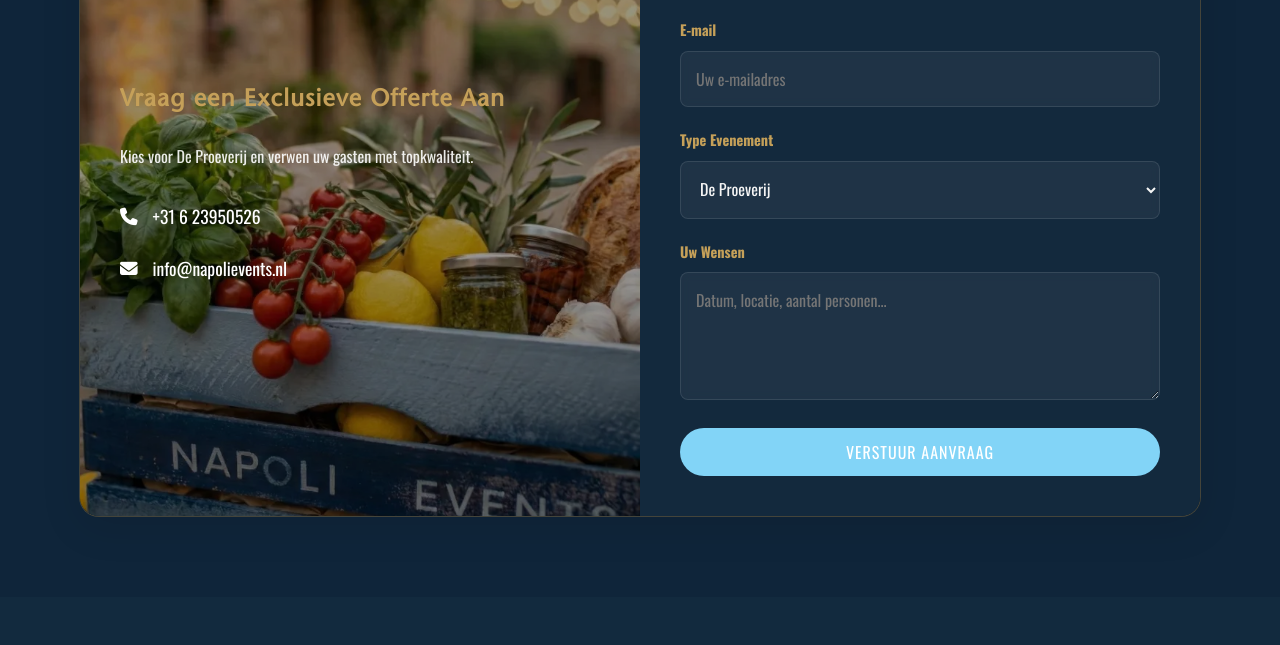
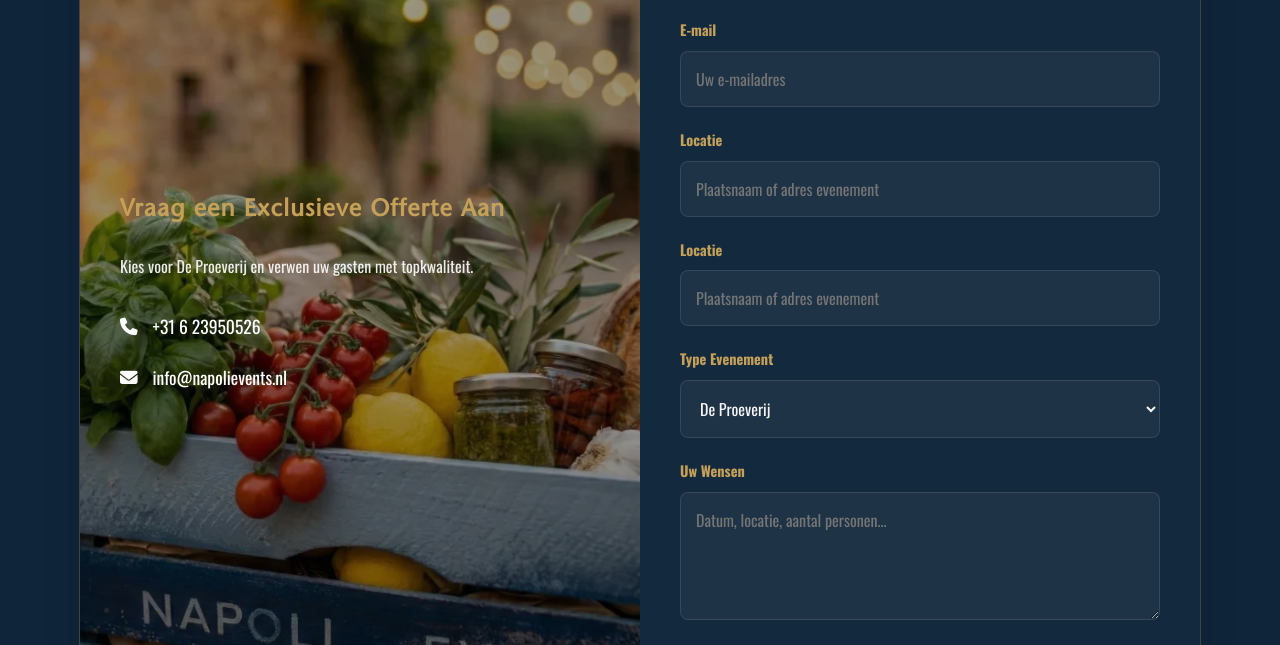
Before and after one commit to kayadelfgaauw/napoli-events-website, a plain HTML site: page exclusief.html in a window 1280 px wide. Shown: the part 3745-4390 px from the top of the page. Drawn offline with nearby package versions, Linux system fonts and the light colour scheme; a web font is replaced by a local one.

Commit message:
Add Locatie field to all contact forms

```diff
--- a/exclusief.html
+++ b/exclusief.html
@@ -220,6 +220,16 @@
                         <input type="email" id="email" name="email" required placeholder="Uw e-mailadres">
                     </div>
                     <div class="form-group">
+                        <label for="location">Locatie</label>
+                        <input type="text" id="location" name="location" required
+                            placeholder="Plaatsnaam of adres evenement">
+                    </div>
+                    <div class="form-group">
+                        <label for="location">Locatie</label>
+                        <input type="text" id="location" name="location" required
+                            placeholder="Plaatsnaam of adres evenement">
+                    </div>
+                    <div class="form-group">
                         <label for="type">Type Evenement</label>
                         <select id="type" name="type">
                             <option value="exclusief" selected>De Proeverij</option>
```
Also changed, not shown: index.html (+5 -0 lines), originale.html (+5 -0 lines), over-ons.html (+5 -0 lines), workshops.html (+5 -0 lines), assets/images/WebP/Gemini_Generated_Image_cqwcyzcqwcyzcqwc (1).webp (deleted).
